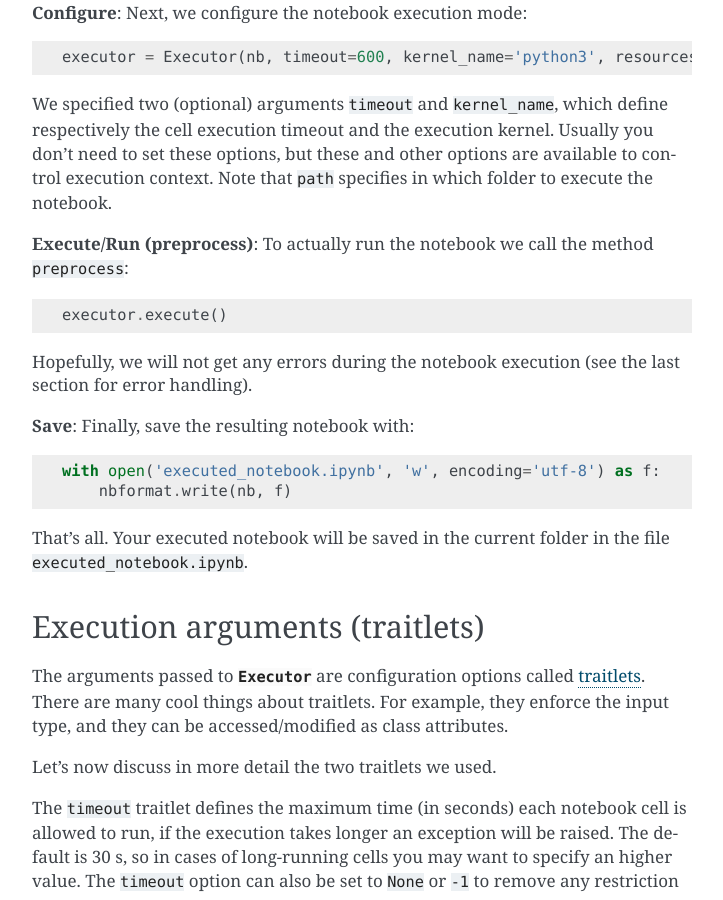
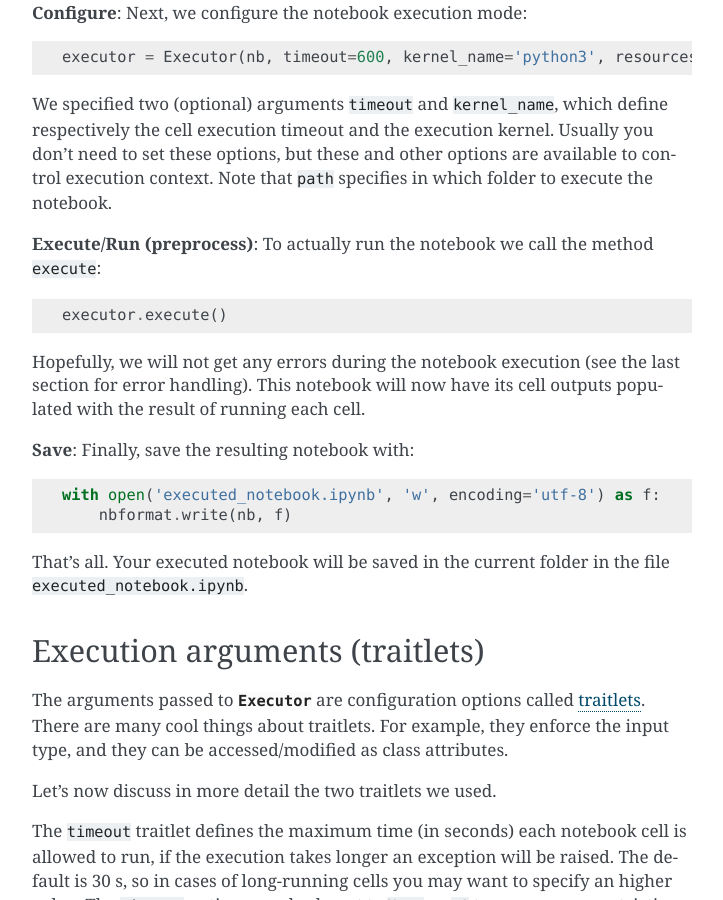
Before and after one commit to jupyter/nbclient, a Sphinx documentation site: the page built from docs/execute.rst, in a window 1280 px wide and 900 px high, scrolled down 904 px. Shown: the whole window, without its empty margins (388-1111 px from the left). Built offline with Sphinx 7.4.7, drawn with Linux system fonts in a browser that asks for light colours.

Commit message:
Apply suggestions from code review
Co-Authored-By: Chris Holdgraf <choldgraf@gmail.com>

```diff
--- a/docs/execute.rst
+++ b/docs/execute.rst
@@ -50,12 +50,14 @@ available to control execution context. Note that ``path`` specifies
 in which folder to execute the notebook.
 
 **Execute/Run (preprocess)**: To actually run the notebook we call the method
-``preprocess``::
+``execute``::
 
     executor.execute()
 
 Hopefully, we will not get any errors during the notebook execution
-(see the last section for error handling).
+(see the last section for error handling). This notebook will
+now have its cell outputs populated with the result of running
+each cell.
 
 **Save**: Finally, save the resulting notebook with::
 
```
